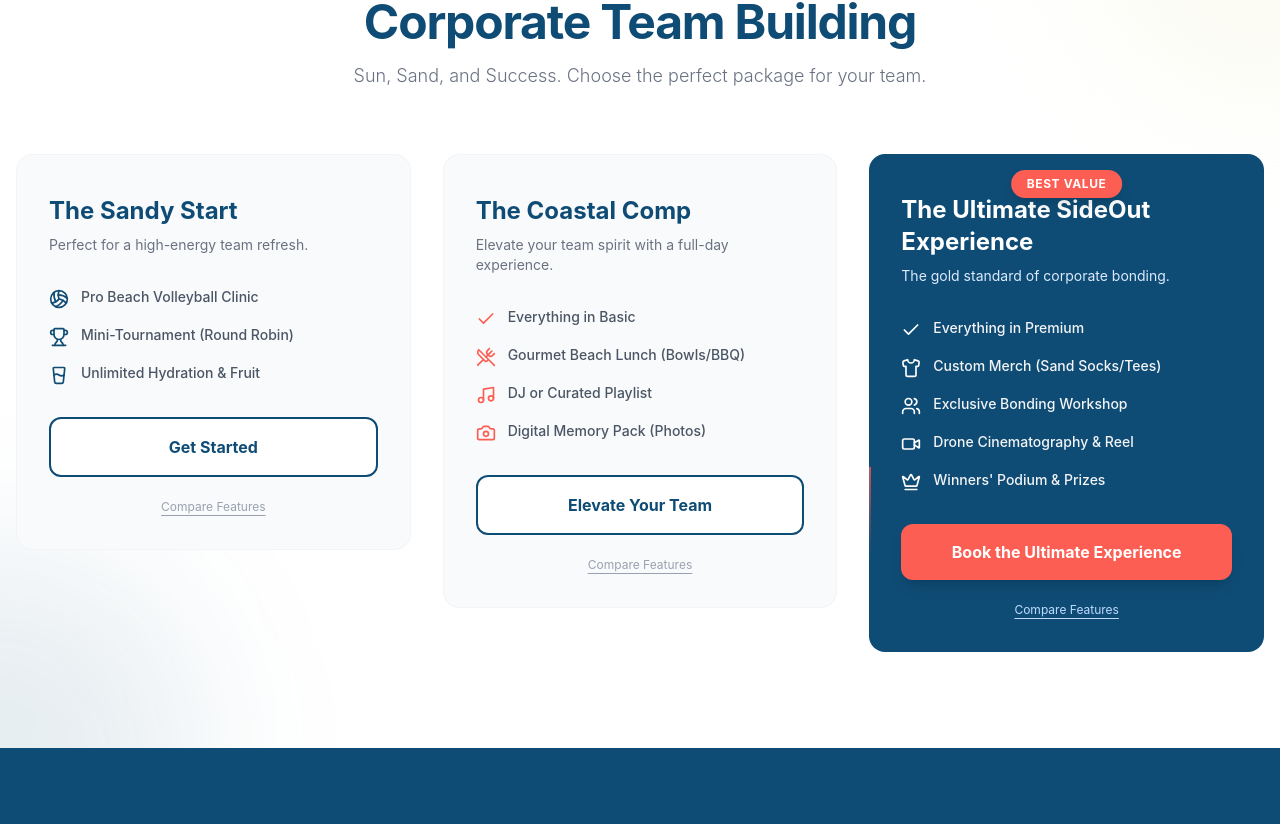
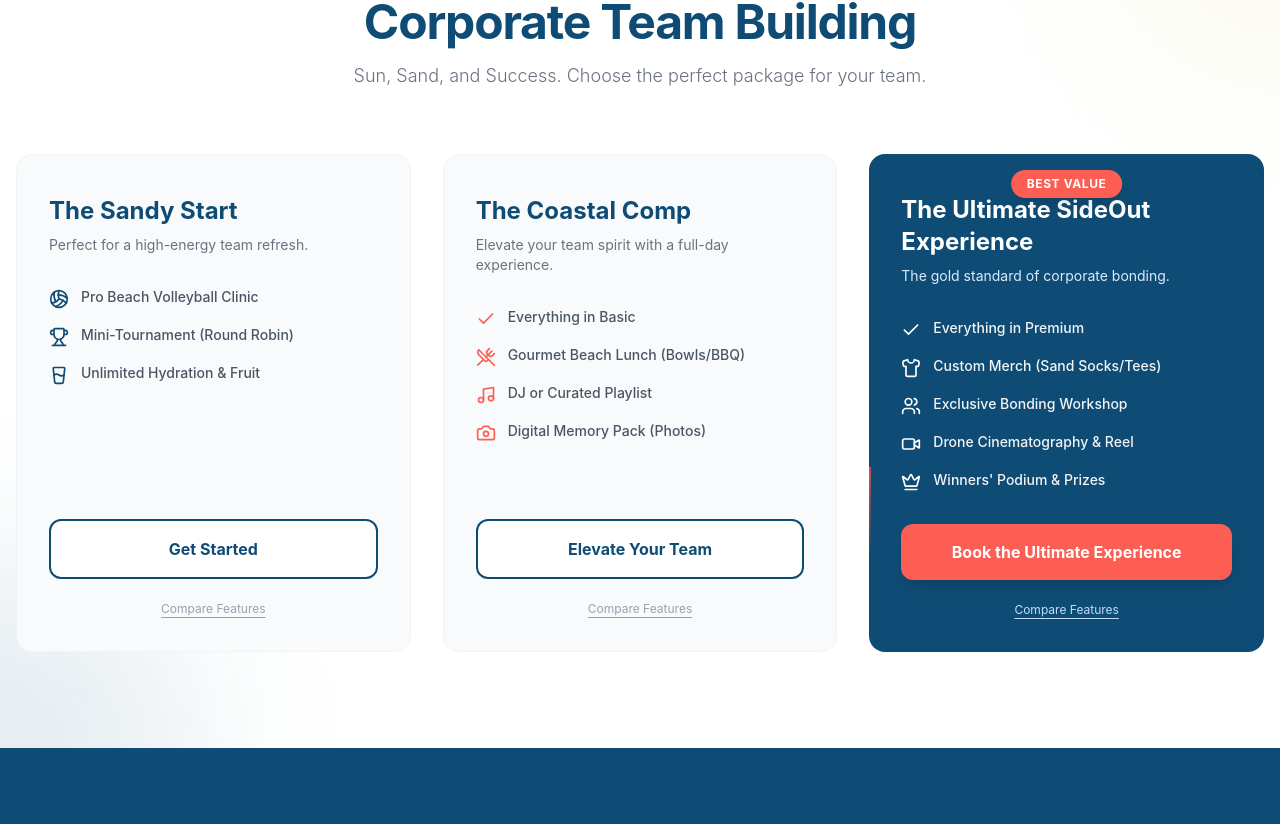
Before and after one commit to Benzeltzer/Sideout, a React (Vite) app: page / in a window 1280 px wide. Shown: the part 4096-4920 px from the top of the page. Built offline with nearby package versions, Linux system fonts and the light colour scheme.

Commit message:
Fix pricing alignment and refine WhatsApp links

```diff
--- a/src/components/Contact.jsx
+++ b/src/components/Contact.jsx
@@ -35,7 +35,9 @@ export default function Contact() {
                     <ul className="space-y-4">
                         <li className="flex items-center gap-4 text-lg hover:text-[#FD5E53] transition-colors cursor-pointer">
                             <Phone className="w-6 h-6" />
-                            <span>054-590-9636</span>
+                            <a href="https://wa.me/972545909636?text=Hi%20Ben!%20I%20saw%20the%20SideOut%20website%20and%20would%20love%20to%20chat%20about%20an%20event." target="_blank" rel="noopener noreferrer">
+                                054-590-9636
+                            </a>
                         </li>
                         <li className="flex items-center gap-4 text-lg hover:text-[#FD5E53] transition-colors cursor-pointer">
                             <Mail className="w-6 h-6" />
--- a/src/components/Pricing.jsx
+++ b/src/components/Pricing.jsx
@@ -14,7 +14,7 @@ const packages = [
         cta: "Get Started",
         highlight: false,
         color: "ocean",
-        whatsappLink: "https://wa.me/972545909636?text=Hi%20Ben!%20I'm%20interested%20in%20the%20Basic%20Sandy%20Start%20package%20for%20my%20team."
+        whatsappLink: "https://wa.me/972545909636?text=Hi%20Ben!%20I'm%20interested%20in%20the%20Basic%20Sandy%20Start%20package."
     },
     {
         name: "The Coastal Comp",
@@ -45,7 +45,7 @@ const packages = [
         cta: "Book the Ultimate Experience",
         highlight: true,
         color: "gold",
-        whatsappLink: "https://wa.me/972545909636?text=Hi%20Ben!%20I%20want%20to%20go%20all%20out.%20Please%20send%20me%20info%20about%20the%20VIP%20Ultimate%20Experience%20package."
+        whatsappLink: "https://wa.me/972545909636?text=Hi%20Ben!%20I%20want%20to%20go%20all%20out.%20Please%20send%20me%20info%20about%20the%20VIP%20Ultimate%20Experience."
     }
 ];
 
@@ -81,7 +81,7 @@ export default function Pricing() {
                             transition={{ delay: index * 0.1, duration: 0.5 }}
                             whileHover={{ y: -10, boxShadow: "0 25px 50px -12px rgba(0, 0, 0, 0.25)" }}
                             className={`
-                            relative flex flex-col p-8 rounded-2xl transition-all duration-300 overflow-hidden
+                            relative flex flex-col p-8 rounded-2xl transition-all duration-300 overflow-hidden h-full
                             ${pkg.highlight
                                     ? 'bg-ocean text-white z-10'
                                     : 'bg-gray-50 text-gray-800 border border-gray-100'}
@@ -102,7 +102,7 @@ export default function Pricing() {
                                     </div>
                                 )}
 
-                                <div className="mb-0 mt-2">
+                                <div className="mb-0 mt-2 flex-grow">
                                     <h3 className={`text-2xl font-bold mb-2 ${pkg.highlight ? 'text-white' : 'text-ocean'}`}>
                                         {pkg.name}
                                     </h3>
@@ -111,7 +111,7 @@ export default function Pricing() {
                                     </p>
                                 </div>
 
-                                <div className="my-8 space-y-4">
+                                <div className="my-8 space-y-4 flex-grow">
                                     {pkg.features.map((feature, i) => (
                                         <div key={i} className="flex items-start gap-3">
                                             <div className={`mt-0.5 ${pkg.highlight ? 'text-white' : 'text-ocean'}`}>
@@ -124,6 +124,8 @@ export default function Pricing() {
                                     ))}
                                 </div>
 
+                            </div>
+                            <div className="mt-auto z-20 w-full">
                                 <a
                                     href={pkg.whatsappLink}
                                     target="_blank"
```
